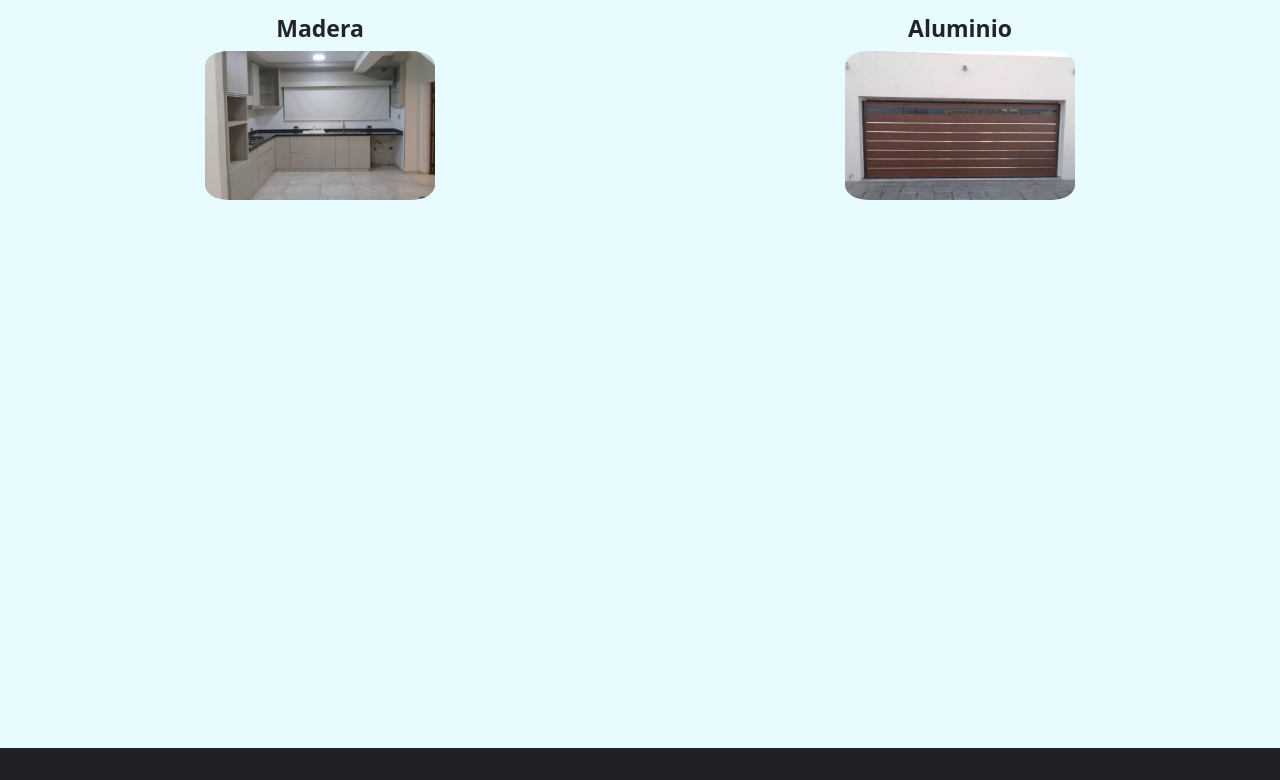
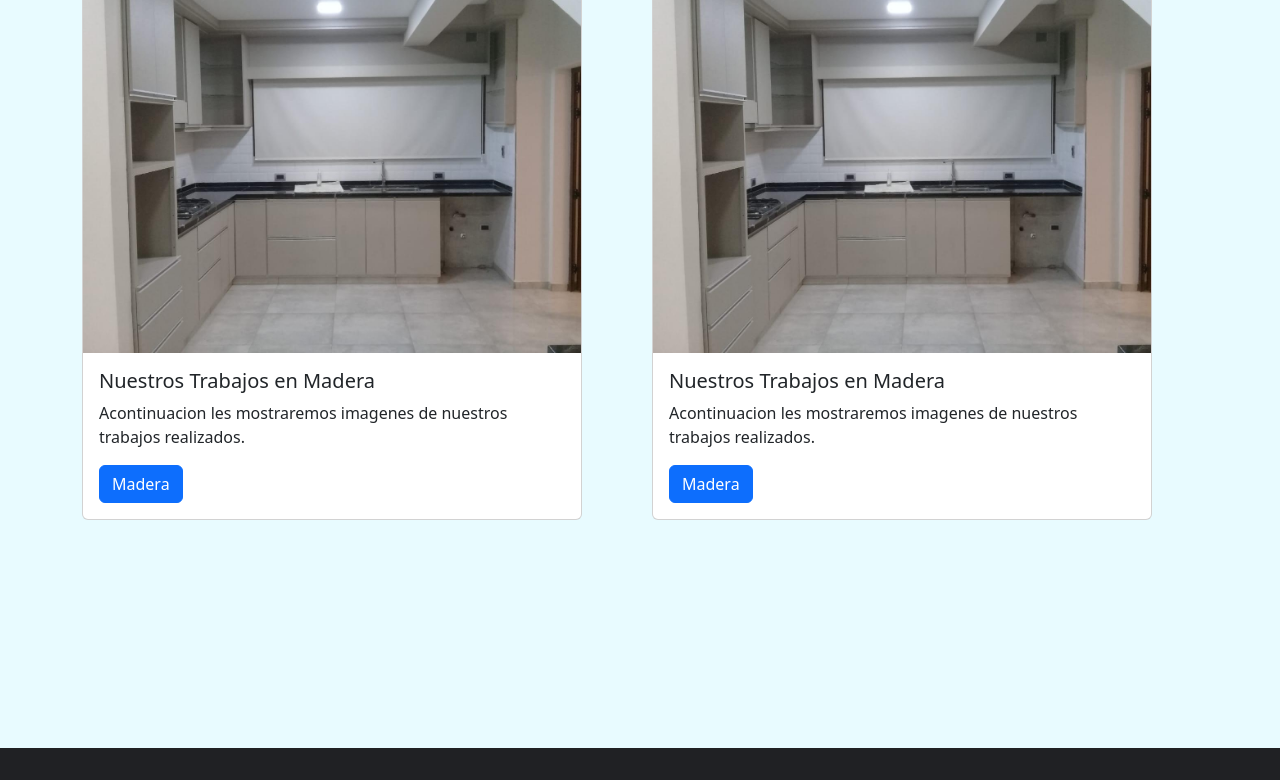
Before and after one commit to maycogutierrez/carpinteriavictoria, a plain HTML site: page index.html in a window 1280 px wide. Shown: the part 122-902 px from the top of the page. Drawn offline with nearby package versions, Linux system fonts and the light colour scheme.

Commit message:
Modificacion Index

```diff
--- a/css/style.css
+++ b/css/style.css
@@ -18,15 +18,21 @@ li{
 
 /* boostrap */
 .tcarrucel{
-    color: #000;
+    color: #e8fbff;
 }
 .stcarrucel{
-    color: #000;
+    color: #e8fbff;
 }
 
 
 .img-fluid{
     width: 550px;
+}
+.card{
+    width: 500px;
+}
+.card-img-top{
+    width: 500px;
 }
 
 /* fin de boostrap */
--- a/index.html
+++ b/index.html
@@ -1,5 +1,6 @@
 <!DOCTYPE html>
 <html lang="es">
+
 <head>
     <meta charset="UTF-8">
     <meta http-equiv="X-UA-Compatible" content="IE=edge">
@@ -9,10 +10,12 @@
     <link rel="preconnect" href="https://fonts.googleapis.com">
     <link rel="preconnect" href="https://fonts.gstatic.com" crossorigin>
     <script src="https://kit.fontawesome.com/617559ce87.js" crossorigin="anonymous"></script>
-    <link href="https://fonts.googleapis.com/css2?family=Kanit:ital,wght@0,100;0,300;0,600;0,700;1,500&display=swap" rel="stylesheet">
+    <link href="https://fonts.googleapis.com/css2?family=Kanit:ital,wght@0,100;0,300;0,600;0,700;1,500&display=swap"
+        rel="stylesheet">
     <link rel="stylesheet" href="./css/boostrap/bootstrap.min.css">
     <title>Carpinteria Victoria-Inicio</title>
 </head>
+
 <body>
 
     <header class="header">
@@ -22,7 +25,8 @@
         <a class="header__open" href="#navebarra">
             <i class="headerIcon fa-solid fa-bars"></i>
         </a>
-        <nav class="nave" id="navebarra"><!-- BARRA DE NAVEGACION -->
+        <nav class="nave" id="navebarra">
+            <!-- BARRA DE NAVEGACION -->
             <ul class="nave__lista">
                 <li class="nave__icon"><a href="#"><i class="cerrar fa-solid fa-xmark"></i></a></li>
                 <li class="nave__item"><a href="./index.html" class="nave__enlace">Inicio</a></li>
@@ -33,10 +37,10 @@
             </ul>
         </nav>
     </header>
-<!-- CUERPO DE LA PAGINA -->
+    <!-- CUERPO DE LA PAGINA -->
     <main class="cuerpo">
-            <h1 class="cuerpo__titulo">Carpinteria Victoria</h1>
-            <div class="cuerpo__grid">
+        <h1 class="cuerpo__titulo">Carpinteria Victoria</h1>
+        <!--             <div class="cuerpo__grid">
                 <p class="cuerpo__tmadera--hijo1">Madera</p>
                 <p class="cuerpo__taluminio--hojo2">Aluminio</p>
                 <a href="./pages/madera.html">
@@ -45,17 +49,76 @@
                 <a href="./pages/aluminio.html">
                     <img class="cuerpo__aluminio--hojo4" src="./img/garaje.jpg" alt="aluminio">
                 </a>
+            </div> -->
+        <!--     <div>
+        <div class="card" col-1>
+            <img src="./img/mueble-cocina.jpg" class="card-img-top" alt="...">
+
+            <div class="card-body">
+                <h5 class="card-title">Nuestros Trabajos en Madera</h5>
+                <p class="card-text">Acontinuacion les mostraremos imagenes de nuestros trabajos realizados.</p>
+                <a href="./pages/madera.html" class="btn btn-primary">Madera</a>
+            </div>
+        </div>
+        <div class="card" col-2>
+            <img src="./img/garaje.jpg" class="card-img-top" alt="...">
+
+            <div class="card-body">
+                <h5 class="card-title">Nuestros Trabajos en Madera</h5>
+                <p class="card-text">Acontinuacion les mostraremos imagenes de nuestros trabajos realizados.</p>
+                <a href="./pages/madera.html" class="btn btn-primary">Madera</a>
+            </div>
+        </div>
+    </div> -->
+        <!--         <div class="card " style="width: 18rem;">
+            <img src="./img/mueble-cocina.jpg" class="card-img-top" alt="...">
+            <div class="card-body">
+                <h5 class="card-title">Card title</h5>
+                <p class="card-text">Some quick example text to build on the card title and make up the bulk of the
+                    card's content.</p>
+                <a href="#" class="btn btn-primary">Go somewhere</a>
+            </div>
+        </div> -->
+
+        <div class="container">
+            <div class="row">
+                <div class="col">
+                    <div class="card">
+                        <img src="./img/mueble-cocina.jpg" class="card-img-top" alt="...">
+
+                        <div class="card-body">
+                            <h5 class="card-title">Nuestros Trabajos en Madera</h5>
+                            <p class="card-text">Acontinuacion les mostraremos imagenes de nuestros trabajos realizados.</p>
+                            <a href="./pages/madera.html" class="btn btn-primary">Madera</a>
+                        </div>
+                    </div>
+                </div>
+                <div class="col">
+                    <div class="card">
+                        <img src="./img/mueble-cocina.jpg" class="card-img-top" alt="...">
+
+                        <div class="card-body">
+                            <h5 class="card-title">Nuestros Trabajos en Madera</h5>
+                            <p class="card-text">Acontinuacion les mostraremos imagenes de nuestros trabajos realizados.</p>
+                            <a href="./pages/madera.html" class="btn btn-primary">Madera</a>
+                        </div>
+                    </div>
+                </div>
             </div>
     </main>
 
     <footer class="pie">
         <p class="pie__titulo">Copyright © 2022. Todos Los Derechos Reservados</p>
         <div class="pie__icono">
-        <a href="./pages/nosotros.html#ubicacion" class="pie__enlace"><i class="icono fa-solid fa-location-pin"></i></a>
-        <a href="https://www.instagram.com/carpinteriavictoria1/" target="_blank" class="pie__enlace"><i class="icono fa-brands fa-instagram"></i></a>
-        <a href="https://www.facebook.com/Carpinter%C3%ADa-Victoria-260233964384258/" target="_blank" class="pie__enlace"><i class="icono fa-brands fa-facebook"></i></i></a>
+            <a href="./pages/nosotros.html#ubicacion" class="pie__enlace"><i
+                    class="icono fa-solid fa-location-pin"></i></a>
+            <a href="https://www.instagram.com/carpinteriavictoria1/" target="_blank" class="pie__enlace"><i
+                    class="icono fa-brands fa-instagram"></i></a>
+            <a href="https://www.facebook.com/Carpinter%C3%ADa-Victoria-260233964384258/" target="_blank"
+                class="pie__enlace"><i class="icono fa-brands fa-facebook"></i></i></a>
         </div>
     </footer>
     <script src="./js/bootstrap.bundle.min.js"></script>
 </body>
+
 </html>
```
